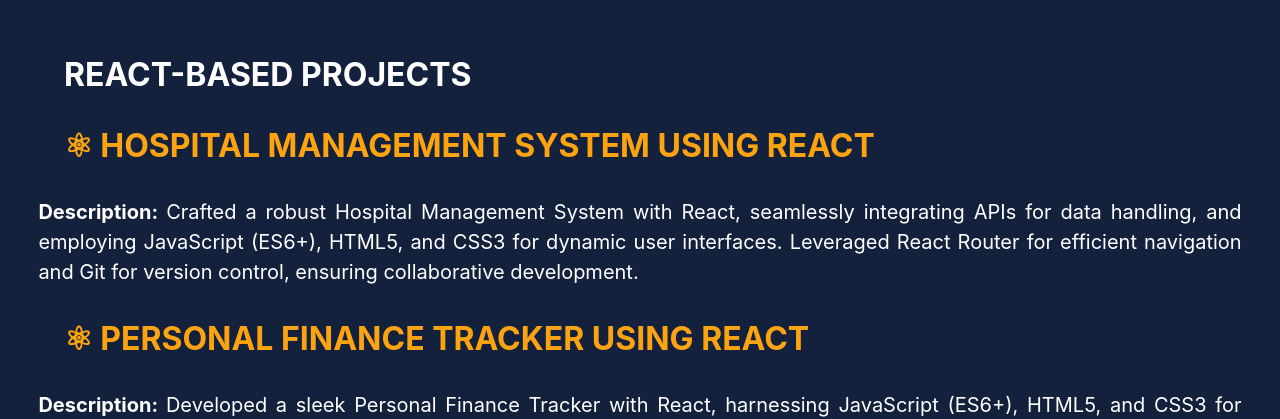
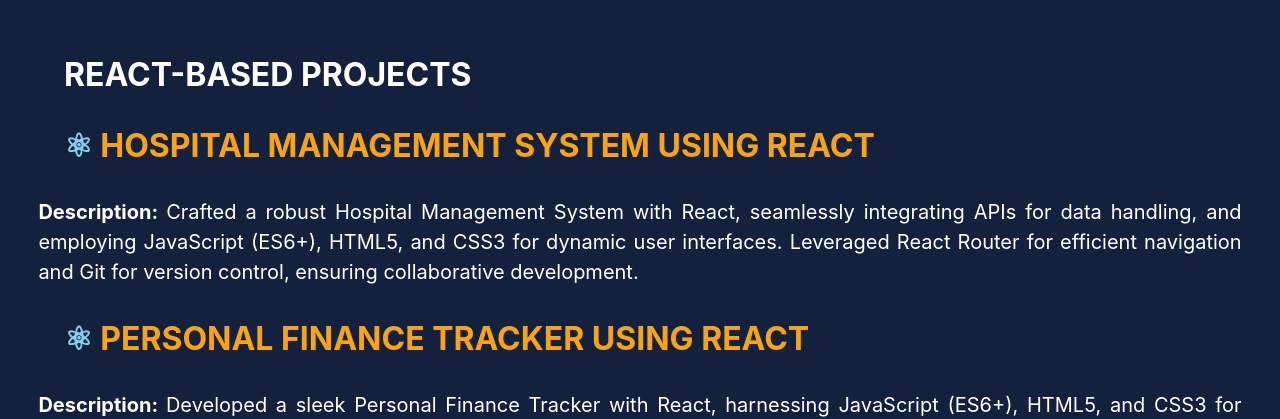
Before and after one commit to bhargavnanicaptain/V.T.BHARGAV-PORTFOLIO, a React (Create React App) app: page /projects in a window 1280 px wide. Shown: the part 1060-1479 px from the top of the page. Built offline with nearby package versions, Linux system fonts and the light colour scheme.

Commit message:
Update Portfolio with new features and bug fixes

```diff
--- a/src/Projects.js
+++ b/src/Projects.js
@@ -6,6 +6,9 @@
             <style>{`
             *{
                 color:white;
+            }
+            .span7{
+            color:skyblue;
             }
             body{
                 background-color:#14213d;
@@ -226,11 +229,11 @@
             <div className='projects section'>
                 <h2>REACT-BASED PROJECTS</h2>
                 <div>
-                    <h3> ⚛ HOSPITAL MANAGEMENT SYSTEM USING REACT</h3>
+                    <h3> <span className='span7'>⚛</span> HOSPITAL MANAGEMENT SYSTEM USING REACT</h3>
                     <p><strong>Description: </strong> Crafted a robust Hospital Management System with React, seamlessly integrating APIs for data handling, and employing JavaScript (ES6+), HTML5, and CSS3 for dynamic user interfaces. Leveraged React Router for efficient navigation and Git for version control, ensuring collaborative development.</p>
                 </div>
                 <div>
-                    <h3> ⚛ PERSONAL FINANCE TRACKER USING REACT</h3>
+                    <h3> <span className='span7'>⚛</span> PERSONAL FINANCE TRACKER USING REACT</h3>
                     <p><strong>Description: </strong> Developed a sleek Personal Finance Tracker with React, harnessing JavaScript (ES6+), HTML5, and CSS3 for intuitive interfaces. Integrated React Router for smooth navigation and incorporated Chart.js for dynamic data visualization. Utilized Git for version control, ensuring seamless collaboration.</p>
                 </div>
             </div>
--- a/src/Resume.js
+++ b/src/Resume.js
@@ -4,12 +4,12 @@
     // Function to handle download
     const handleDownload = () => {
         // Replace 'resume.pdf' with the actual file name and extension of your resume
-        const resumeUrl = 'V.T.BHARGAV_RESUME.pdf';
+        const resumeUrl = 'THIRUMALA BHARGAV VALLAMKONDA_RESUME.pdf';
 
         // Create a temporary anchor element
         const link = document.createElement('a');
         link.href = resumeUrl;
-        link.download = 'V.T.BHARGAV_RESUME.pdf'; // Specify the file name users will see when downloading
+        link.download = 'THIRUMALA BHARGAV VALLAMKONDA_RESUME.pdf'; // Specify the file name users will see when downloading
 
         // Programmatically click the link to trigger the download
         document.body.appendChild(link);
```
Also changed, not shown: 2 other files (tests, documents, lock files or other folders).
